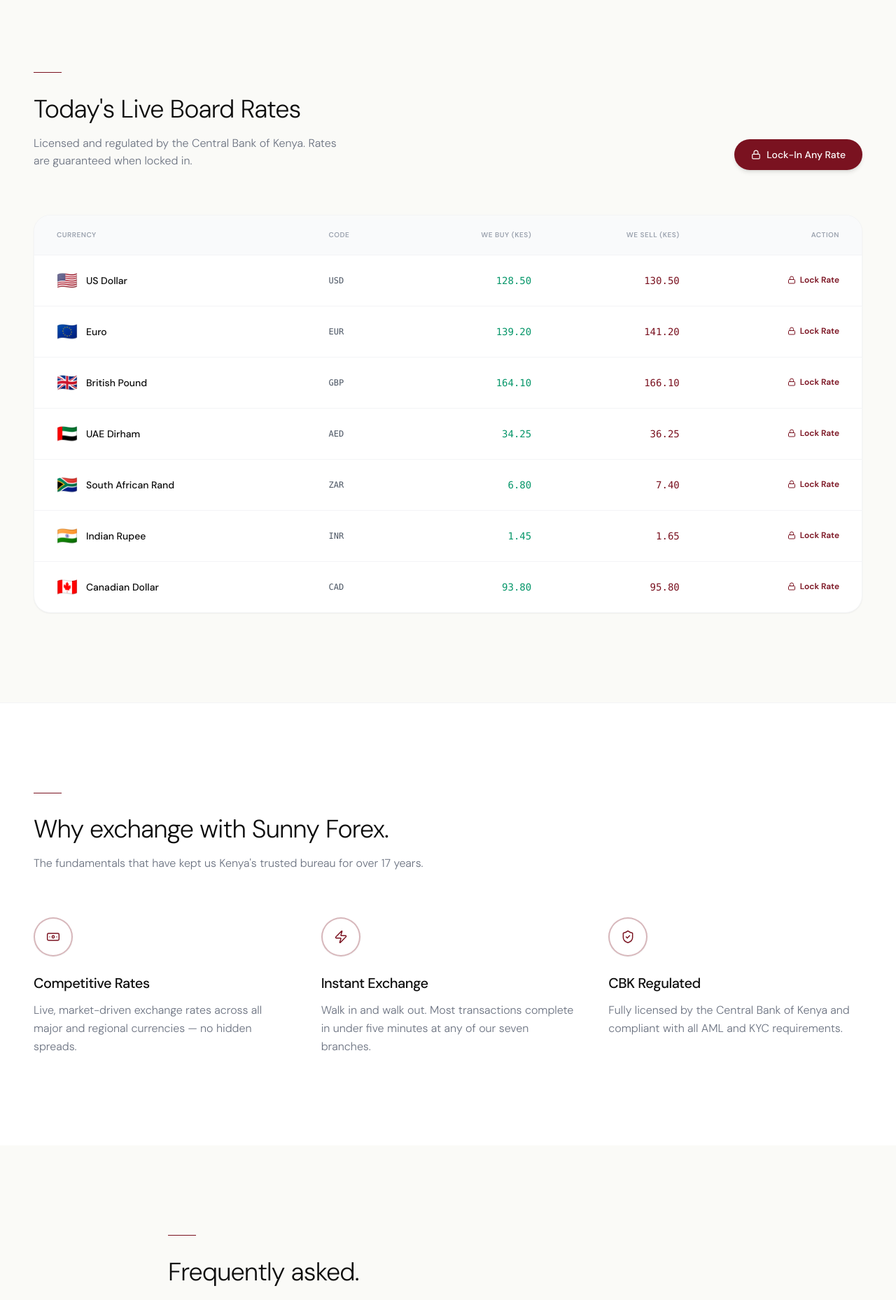
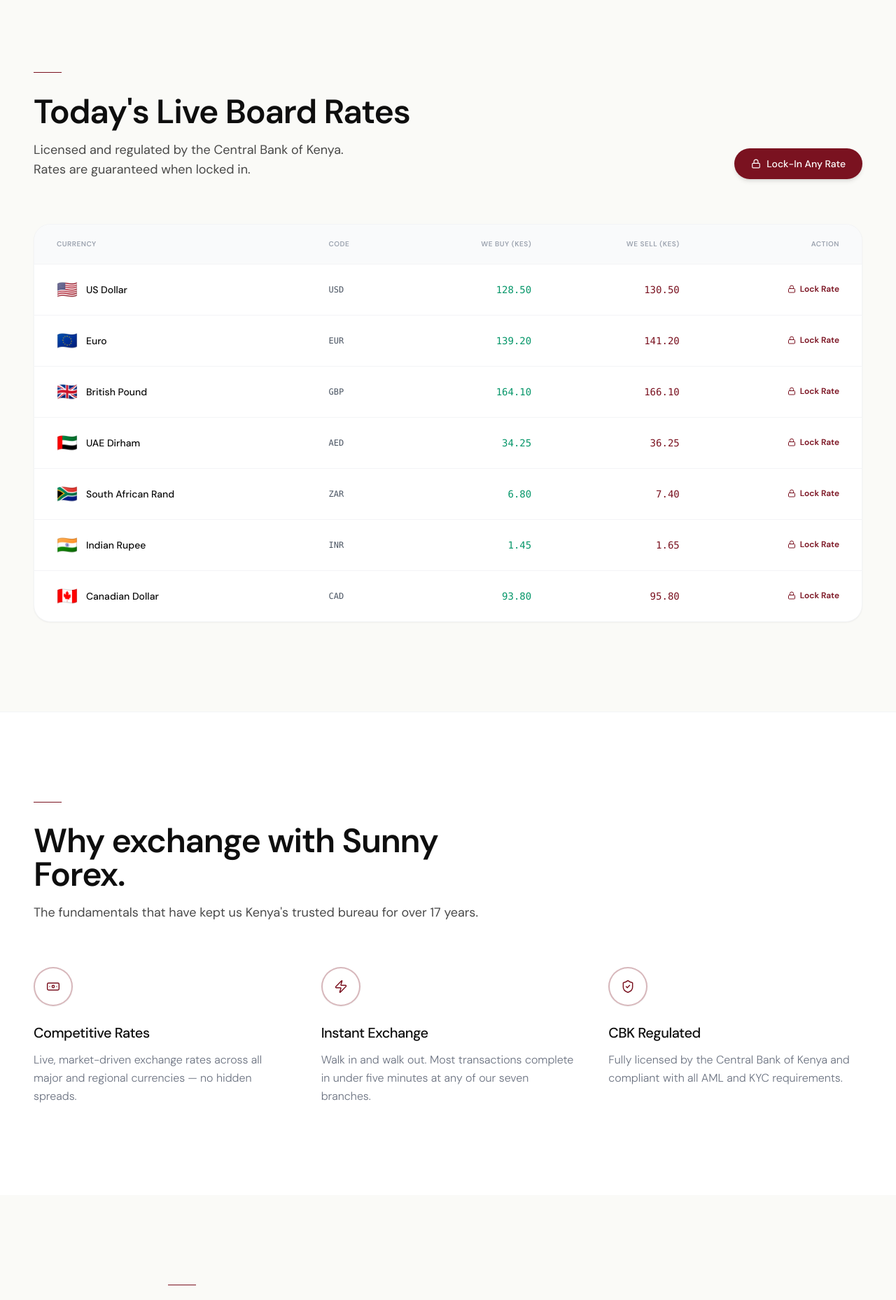
Before and after one commit to lumasia07/sunny-forex-web, a React (Vite) app: page /forex in a window 1280 px wide. Shown: the part 860-2718 px from the top of the page at 70% size. Built offline with nearby package versions, Linux system fonts and the light colour scheme.

Commit message:
Refactor Forex component to enhance typography and styling, updating class names for headlines and text elements to improve visual consistency and presentation. Added ContactLink component for better user interaction.

```diff
--- a/src/pages/Forex.tsx
+++ b/src/pages/Forex.tsx
@@ -3,6 +3,7 @@
 import { PageHero } from '../components/PageHero';
 import { RatesStrip } from '../components/RatesStrip';
 import { CtaBand } from '../components/CtaBand';
+import { ContactLink } from '../components/ContactLink';
 import { Link } from 'react-router-dom';
 import {
   ArrowRight,
@@ -84,10 +85,10 @@
           <div className="mb-16 flex flex-col md:flex-row md:items-end justify-between gap-6">
             <div>
               <span className="inline-block w-10 h-px bg-[#7A1220] mb-6" />
-              <h2 className="text-3xl md:text-4xl font-light text-[#0E0E0E] mb-4">
+              <h2 className="type-headline text-3xl md:text-4xl lg:text-5xl mb-4">
                 Today's Live Board Rates
               </h2>
-              <p className="text-gray-500 font-light max-w-md">
+              <p className="type-lead max-w-md">
                 Licensed and regulated by the Central Bank of Kenya. Rates are guaranteed when locked in.
               </p>
             </div>
@@ -149,10 +150,10 @@
         <div className="max-w-7xl mx-auto px-6 md:px-12">
           <div className="mb-16 max-w-2xl">
             <span className="inline-block w-10 h-px bg-[#7A1220] mb-6" />
-            <h2 className="text-3xl md:text-4xl font-light text-[#0E0E0E] mb-4">
+            <h2 className="type-headline text-3xl md:text-4xl lg:text-5xl mb-4">
               Why exchange with Sunny Forex.
             </h2>
-            <p className="text-gray-500 font-light">
+            <p className="type-lead">
               The fundamentals that have kept us Kenya's trusted bureau for over 17 years.
             </p>
           </div>
@@ -187,10 +188,10 @@
         <div className="max-w-4xl mx-auto px-6 md:px-12">
           <div className="mb-16">
             <span className="inline-block w-10 h-px bg-[#7A1220] mb-6" />
-            <h2 className="text-3xl md:text-4xl font-light text-[#0E0E0E] mb-4">
+            <h2 className="type-headline text-3xl md:text-4xl lg:text-5xl mb-4">
               Frequently asked.
             </h2>
-            <p className="text-gray-500 font-light">
+            <p className="type-lead">
               Quick answers to common questions about currency exchange.
             </p>
           </div>
@@ -219,13 +220,10 @@
           </div>
 
           <div className="mt-12 flex items-center justify-center">
-            <a
-              href="#contact"
-              className="inline-flex items-center gap-2 text-sm font-medium text-[#7A1220] hover:text-[#5C0D18] transition-colors group"
-            >
+            <ContactLink className="inline-flex items-center gap-2 text-sm font-medium text-[#7A1220] hover:text-[#5C0D18] transition-colors group">
               Have another question? Talk to us
               <ArrowRight className="w-4 h-4 group-hover:translate-x-1 transition-transform" />
-            </a>
+            </ContactLink>
           </div>
         </div>
       </section>
```
